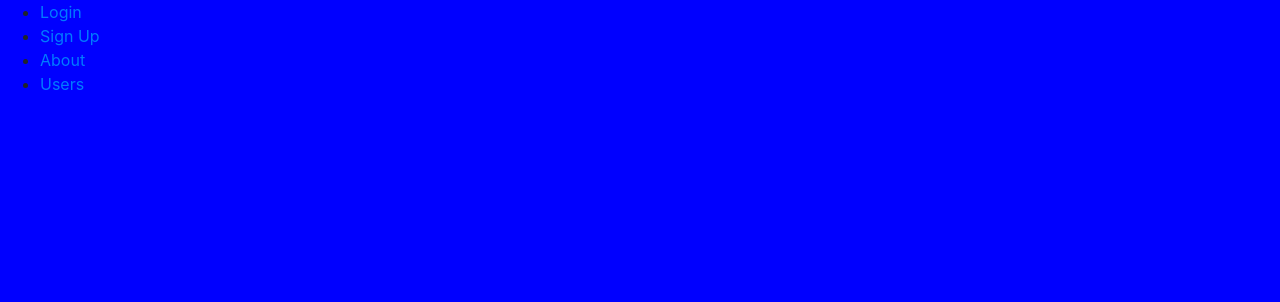
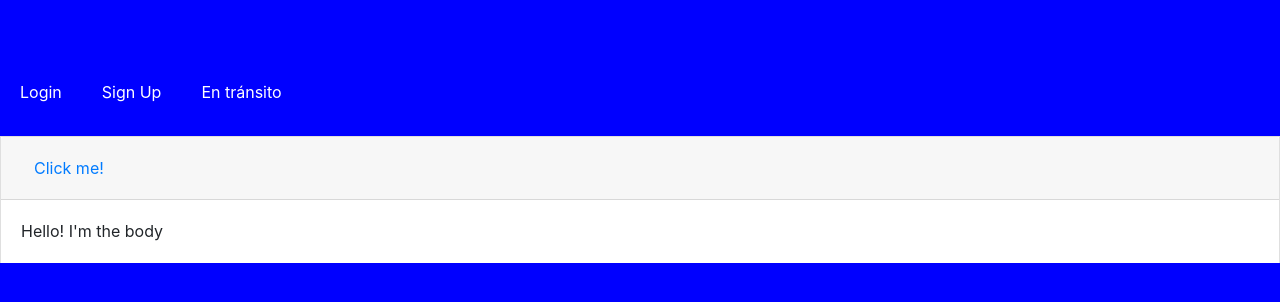
Before and after one commit to claudiaramirez/Hermes, a React (Create React App) app: page /list in a window 1280 px wide. Shown: the top 302 px of the page. Built offline with nearby package versions, Linux system fonts and the light colour scheme.

Commit message:
se integra navbar, pestalla de en transito, componente de listas sin contenido

```diff
--- /dev/null
+++ b/src/App.css
@@ -0,0 +1,21 @@
+navbar-login{
+    display: none;
+}
+ul.header li {
+    display: inline;
+    list-style-type: none;
+    margin: 0;
+  }
+  ul.header {
+    background-color: blue;
+    padding: 0;
+    height: 15vh;
+  }
+  ul.header li a {
+    color: #FFF;
+    font-size: 12pt;
+    text-decoration: none;
+    padding: 20px;
+    display: inline-block;
+    padding-top: 10vh;
+}
--- a/src/App.js
+++ b/src/App.js
@@ -1,9 +1,4 @@
 import React, { Component } from 'react';
-import HeaderLogin from './Components/header/HeaderLogin';
-import HeaderApp from './Components/header/HeaderApp';
-import Login from './Views/login';
-
-import Home from './Components/Home/Home';
 import {
   Route,
   BrowserRouter,
@@ -11,7 +6,8 @@ import {
   Switch
 }
   from "react-router-dom";
-import NavContainer from "./Components/navContainer/NavContainer"
+import NavContainer from "./Components/navContainer/NavContainer";
+import './App.css'
 
 class App extends Component {
 
@@ -19,21 +15,18 @@ class App extends Component {
     return (
       <div className="App">
 
-      <BrowserRouter >
+      <BrowserRouter>
       <div>
-        <nav>
-          <ul>
+        <nav className="navbar-login">
+          <ul className="header">
             <li>
               <Link to="/">Login</Link>
             </li>
             <li>
-              <Link to="/signup/">Sign Up</Link>
+              <Link to="/signup/" >Sign Up</Link>
             </li>
             <li>
-              <Link to="/stuff/">About</Link>
-            </li>
-            <li>
-              <Link to="/contact/">Users</Link>
+              <Link to="/list/">En tránsito</Link>
             </li>
           </ul>
         </nav>
--- a/src/Components/navContainer/NavContainer.js
+++ b/src/Components/navContainer/NavContainer.js
@@ -4,9 +4,7 @@ import {
   }
     from "react-router-dom";
   import Login from "../../Views/login/index";
-  import Main from "../Components-Router/Home";
-  import Stuff from "../Components-Router/Stuff";
-  import Contact from "../Components-Router/Contact";
+  import GuideList from "../../Views/guideList/guideList";
   import Signup from "../../Views/signup/index"
 
 
@@ -16,8 +14,8 @@ class NavContainer extends Component {
             <div className="nav-container">
                  <Route path="/" exact component={Login} />
                  <Route path="/signup"  component={Signup} />
-                <Route path="/stuff" component={Stuff} />
-                <Route path="/contact" component={Contact} />
+                <Route path="/list" component={GuideList} />
+                <Route path="/detalle" component={GuideList} />
 
             </div>
         );
--- /dev/null
+++ b/src/Views/guideList/guideList.js
@@ -0,0 +1,33 @@
+import React, { Component } from 'react';
+import Accordion from 'react-bootstrap/Accordion';
+import Card from 'react-bootstrap/Card';
+import Button from 'react-bootstrap/Button';
+
+
+class GuideList extends Component {
+
+
+
+    render() {
+        return (
+            <div>
+                <Accordion defaultActiveKey="0">
+                    <Card>
+                        <Card.Header>
+                            <Accordion.Toggle as={Button} variant="link" eventKey="0">
+                                Click me!
+      </Accordion.Toggle>
+                        </Card.Header>
+                        <Accordion.Collapse eventKey="0">
+                            <Card.Body>Hello! I'm the body</Card.Body>
+                        </Accordion.Collapse>
+                    </Card>
+                </Accordion>
+
+
+            </div>
+        );
+    }
+}
+
+export default GuideList;
--- a/src/Views/login/index.js
+++ b/src/Views/login/index.js
@@ -19,7 +19,7 @@ class Login extends Component {
             <div>
             <HeaderLogin props={this.props}></HeaderLogin>
             <div className="signup font-weight-bold">
-                <Form onSubmit={()=>this.props.history.push('./stuff')}>
+                <Form onSubmit={()=>this.props.history.push('./list')}>
                 <Form.Group controlId="formBasicEmail">
                         <Form.Label>Nombre</Form.Label>
                         <Form.Control className="input-signup" type="email" placeholder="Escribe tu nombre completo" />
--- a/src/Views/signup/index.js
+++ b/src/Views/signup/index.js
@@ -8,13 +8,19 @@ import HeaderLogin from '../../Components/header/HeaderLogin';
 
 
 class SignUp extends Component {
+    constructor(props){
+        super(props)
+    }
+    submit(event){
+        event.preventDefault();
+    }
         render() {
         return (
             <div>
                 <HeaderLogin props={this.props}></HeaderLogin>
 
             <div className="signup font-weight-bold">
-                <Form>
+                <Form onSubmit={()=>this.props.history.push('./list')}>
                 <Form.Group controlId="formBasicEmail">
                         <Form.Label>Nombre</Form.Label>
                         <Form.Control className="input-signup" type="email" placeholder="Escribe tu nombre completo" />
```
Also changed, not shown: src/Lista_de_guia.js (added, +59 -0 lines), src/Detalle_guia.js (added).
